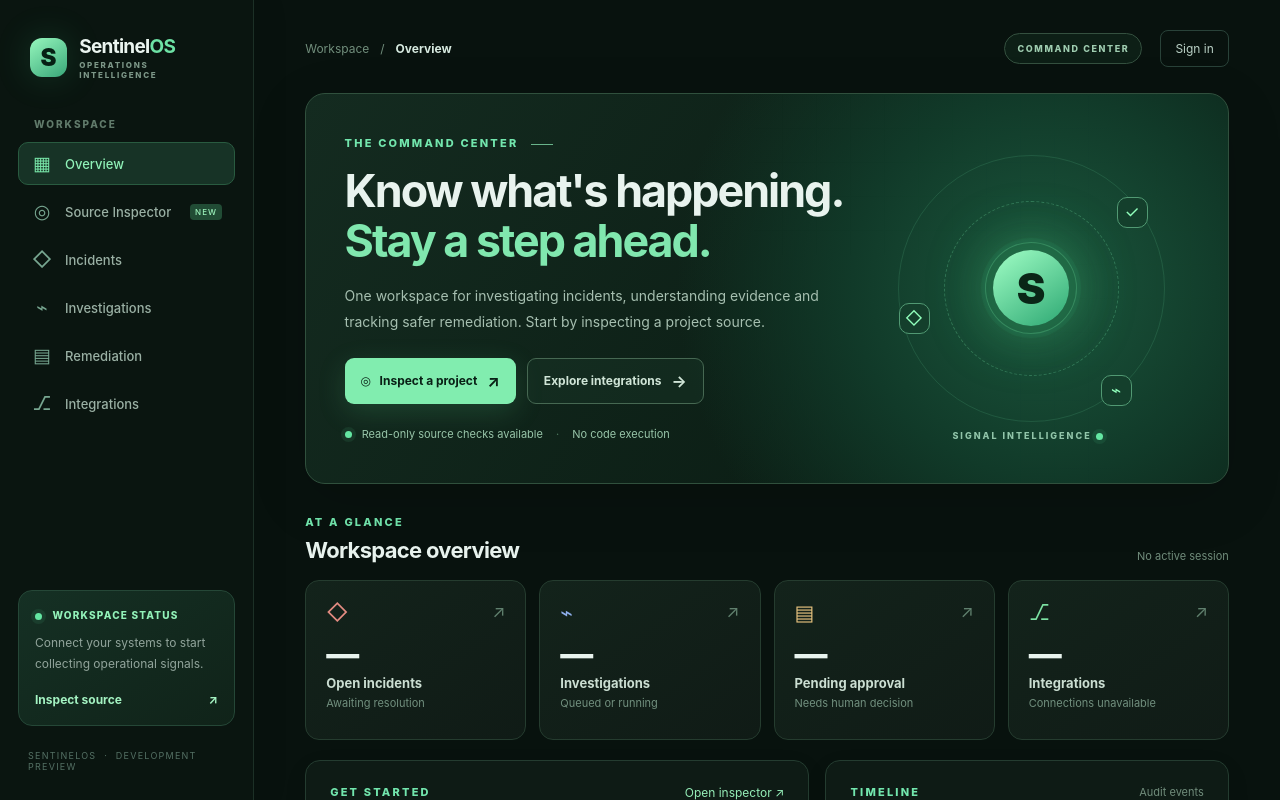
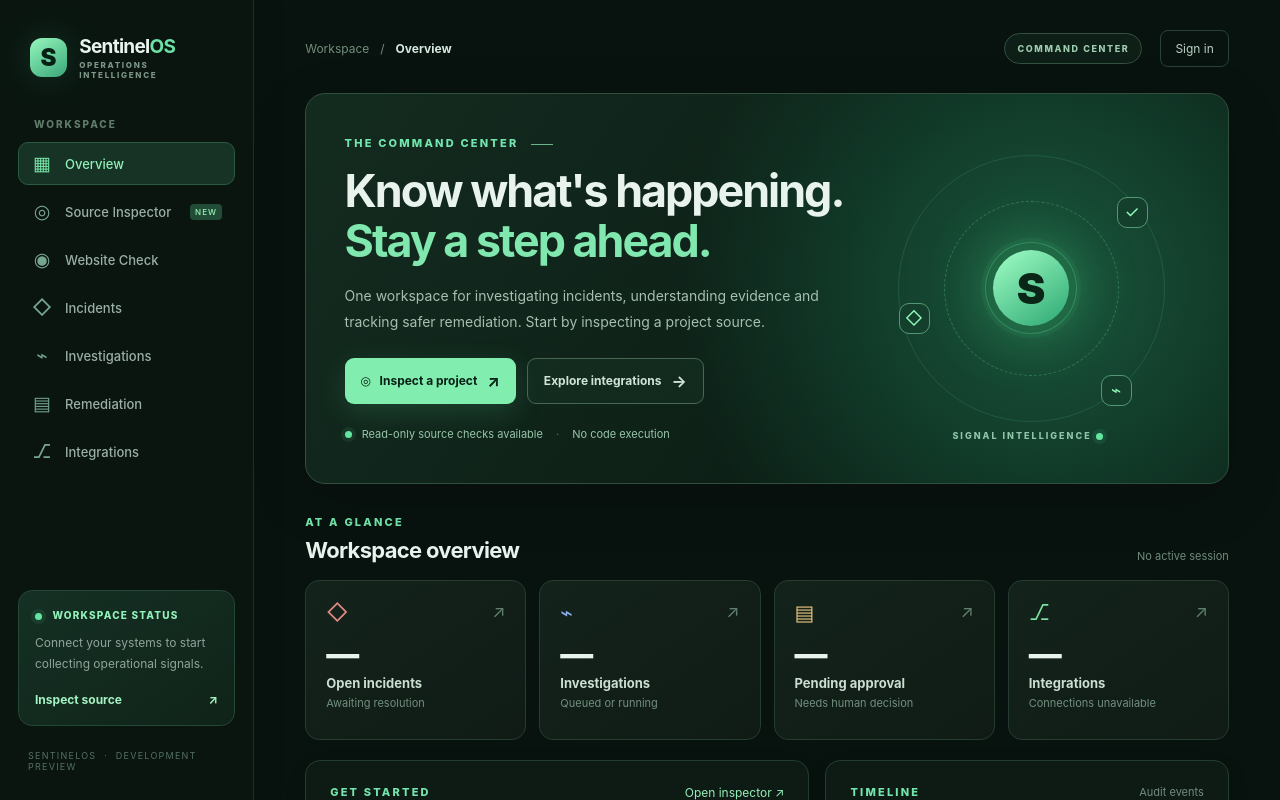
Before and after one commit to Aamilsamsung/SentinelOS, a Next.js app in the folder apps/web/: page / in a window 1280 px wide. Shown: the top 800 px of the page. Built offline with nearby package versions, Linux system fonts and the light colour scheme; no server answers.

Commit message:
feat: add website scanning to main SentinelOS navigation

```diff
--- a/apps/web/app/components/site-navigation.tsx
+++ b/apps/web/app/components/site-navigation.tsx
@@ -6,6 +6,7 @@ import { usePathname } from "next/navigation";
 const pages = [
   { href: "/", label: "Overview", mark: "▦" },
   { href: "/scan", label: "Source Inspector", mark: "◎" },
+  { href: "/website-check", label: "Website Check", mark: "◉" },
   { href: "/incidents", label: "Incidents", mark: "◇" },
   { href: "/investigations", label: "Investigations", mark: "⌁" },
   { href: "/actions", label: "Remediation", mark: "▤" },
```
